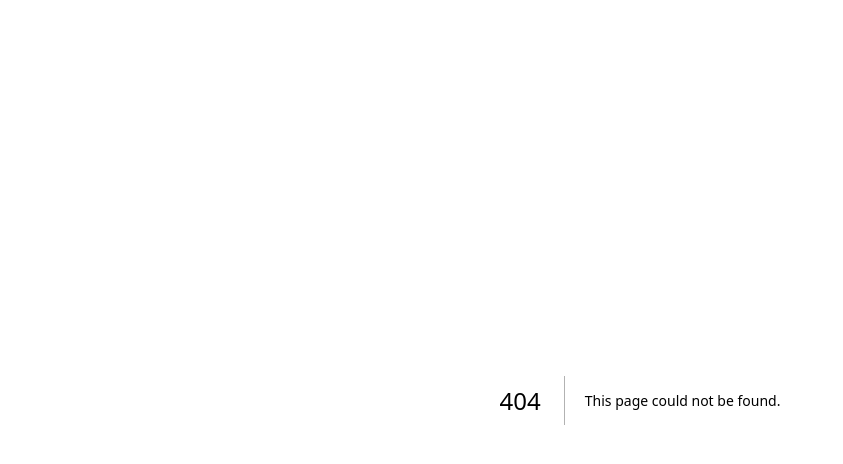
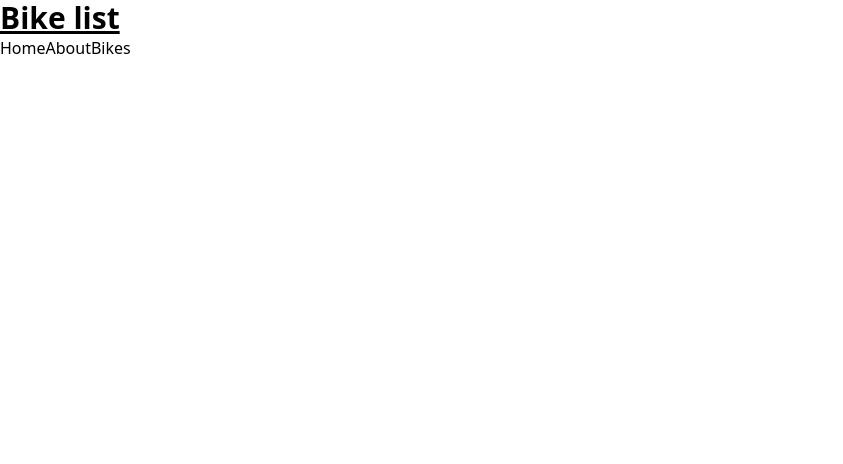
Before and after one commit to pearcircuitmike/bikespecs-info, a Next.js app: page /components/navbar in a window 1280 px wide. Before the commit this address had no page. Shown: the top 464 px of the page, without its empty margins (0-843 px from the left). Built offline with nearby package versions, Linux system fonts and the light colour scheme.

Commit message:
Add placeholder nav

```diff
--- /dev/null
+++ b/pages/bikes/index.tsx
@@ -0,0 +1,9 @@
+const Index = (): JSX.Element => {
+  return (
+    <div>
+      <h1 className="text-3xl font-bold underline">All bikes</h1>
+    </div>
+  );
+};
+
+export default Index;
--- /dev/null
+++ b/pages/bikes/test.tsx
@@ -0,0 +1,10 @@
+const Test = (): JSX.Element => {
+  return (
+    <div>
+      <h1 className="text-3xl font-bold underline">Test</h1>
+      <p>ok</p>
+    </div>
+  );
+};
+
+export default Test;
--- /dev/null
+++ b/pages/components/navbar.tsx
@@ -0,0 +1,14 @@
+const Navbar = (): JSX.Element => {
+  return (
+    <nav>
+      <div className="logo">
+        <h1 className="text-3xl font-bold underline">Bike list</h1>
+      </div>
+      <a>Home</a>
+      <a>About</a>
+      <a>Bikes</a>
+    </nav>
+  );
+};
+
+export default Navbar;
```
